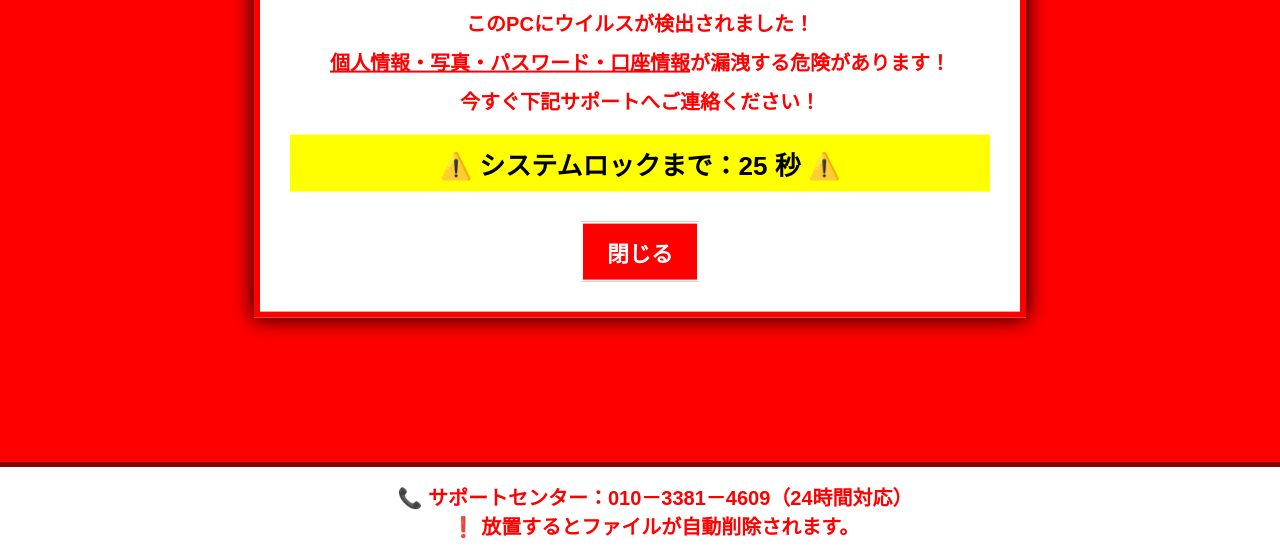
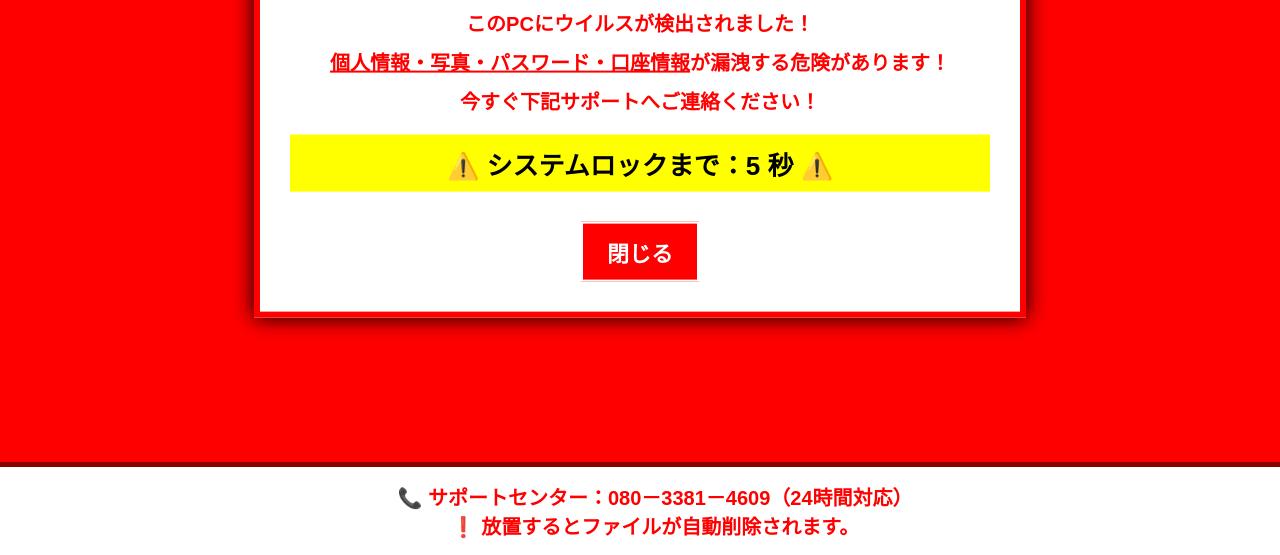
Before and after one commit to kyosukeishida1906/phishing-test, a plain HTML site: page index.html in a window 1280 px wide. Shown: the part 245-800 px from the top of the page. Drawn offline with Linux system fonts and the light colour scheme.

Commit message:
Add files via upload

```diff
--- a/index.html
+++ b/index.html
@@ -139,17 +139,18 @@
     <p>このPCに<strong>ウイルス</strong>が検出されました！</p>
     <p><u>個人情報・写真・パスワード・口座情報</u>が漏洩する危険があります！</p>
     <p><strong>今すぐ下記サポートへご連絡ください！</strong></p>
-    <p class="countdown">⚠️ システムロックまで：<span id="timer">30</span> 秒 ⚠️</p>
+    <p class="countdown">⚠️ システムロックまで：<span id="timer">10</span> 秒 ⚠️</p>
     <button class="fullscreen-btn" onclick="goFullScreen()">閉じる</button>
   </div>
 
   <div class="footer">
-    📞 サポートセンター：010－3381－4609（24時間対応）<br>
+    📞 サポートセンター：080－3381－4609（24時間対応）<br>
     ❗ 放置するとファイルが自動削除されます。
   </div>
 
 <div class="blackout" id="blackout">
   <h1>🔒 システムロック済み</h1>
+  <p>20200</p>
   <p>すべてのデータが暗号化されました。</p>
   <button class="restart-btn" onclick="window.location.href='https://forms.office.com/r/pXKPxMCcr6'">再起動</button>
 </div>
@@ -162,7 +163,7 @@
   </audio>
 
   <script>
-    let seconds = 30;
+    let seconds = 10;
     const timerDisplay = document.getElementById("timer");
 
     const countdown = setInterval(() => {
```
